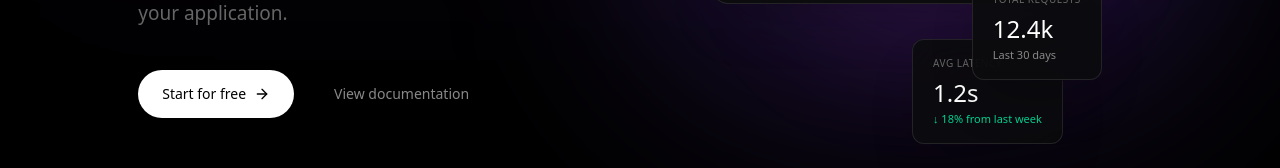
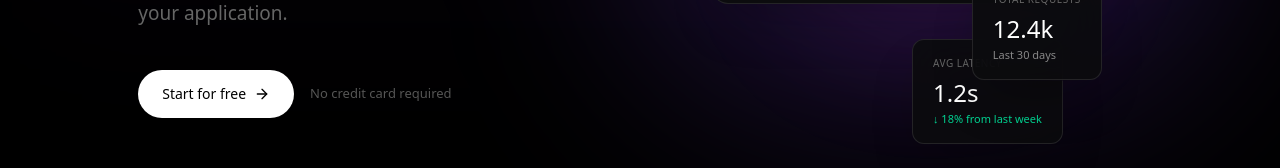
Before and after one commit to harshit19932703/orbit-website, a Next.js app: page / in a window 1280 px wide. Shown: the part 520-688 px from the top of the page. Built offline with nearby package versions, Linux system fonts and the light colour scheme.

Commit message:
updated cc text

```diff
--- a/app/page.tsx
+++ b/app/page.tsx
@@ -61,7 +61,7 @@
                 Built on real runtime data from your application.
               </p>
 
-              <div className="flex flex-col sm:flex-row items-start gap-4">
+              <div className="flex items-center gap-4">
                 <a
                   href="https://orbit-analytics.vercel.app/signup"
                   target="_blank"
@@ -71,12 +71,7 @@
                   Start for free
                   <ArrowRight className="w-4 h-4 ml-2 group-hover:translate-x-0.5 transition-transform" />
                 </a>
-                <a
-                  href="/docs"
-                  className="inline-flex items-center justify-center h-12 px-6 text-[#888] font-medium text-[14px] hover:text-white transition-colors"
-                >
-                  View documentation
-                </a>
+                <span className="text-[13px] text-[#555]">No credit card required</span>
               </div>
             </motion.div>
 
```
